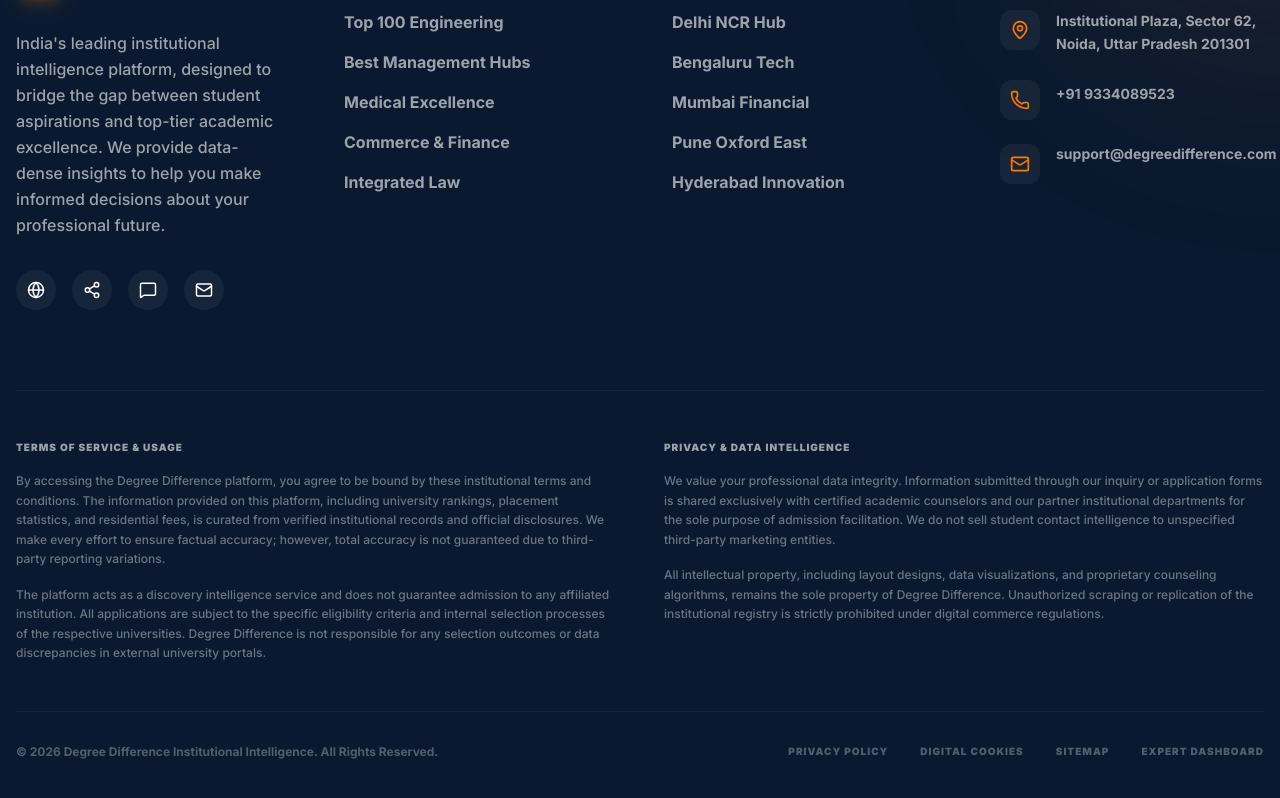
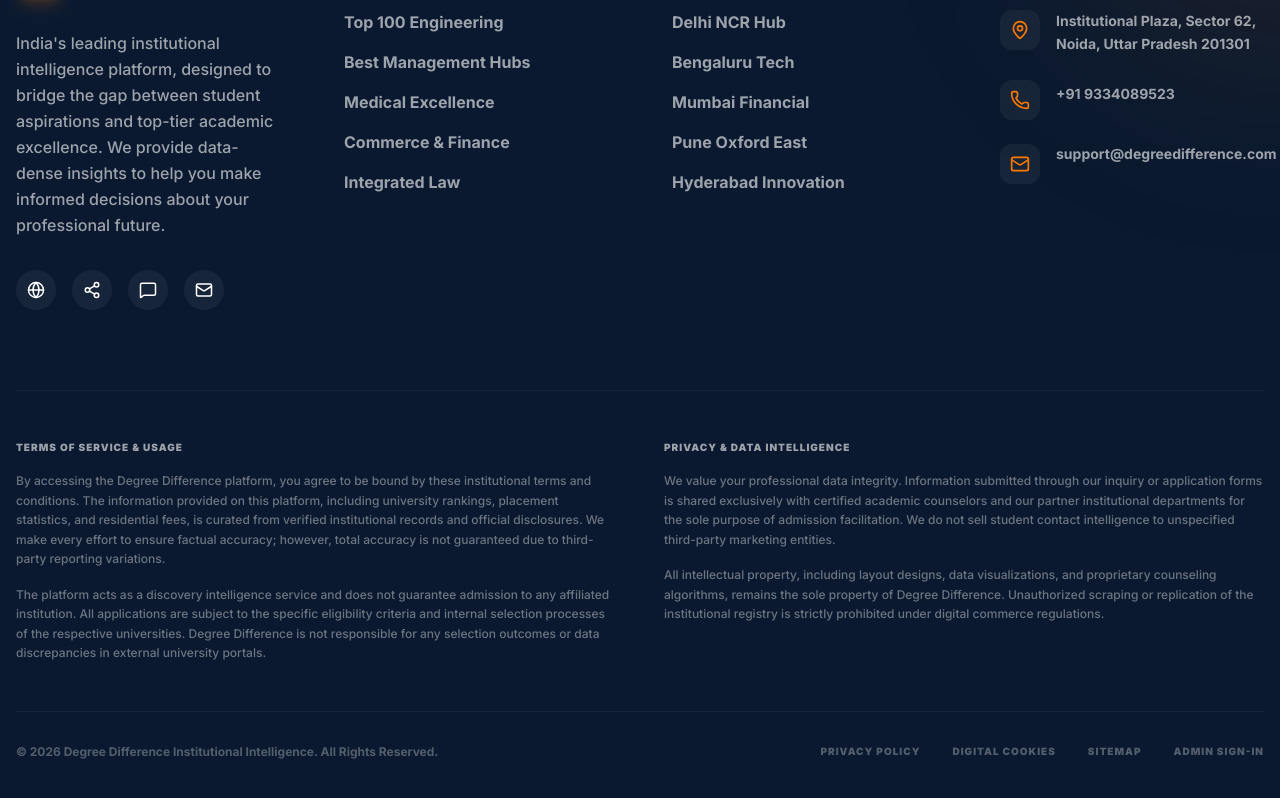
Before and after one commit to Ayush0135/college-difference, a Next.js app in the folder frontend/: page / in a window 1280 px wide. Shown: the part 6494-7292 px from the top of the page. Built offline with nearby package versions, Linux system fonts and the light colour scheme; no server answers.

Commit message:
Disable student login modal on admin route and add footer admin link

```diff
--- a/frontend/src/components/auth/LoginReminder.tsx
+++ b/frontend/src/components/auth/LoginReminder.tsx
@@ -2,14 +2,16 @@
 
 import { useEffect, useRef } from 'react'
 import { useAuth } from '@/contexts/AuthContext'
+import { usePathname } from 'next/navigation'
 
 export default function LoginReminder() {
     const { user, isAuthModalOpen, openAuthModal, isLoading } = useAuth()
     const lastPromptRef = useRef<number>(Date.now())
+    const pathname = usePathname()
 
     useEffect(() => {
-        // Don't bother if loading or already logged in
-        if (isLoading || user) return
+        // Don't bother if loading, already logged in, or on the admin route
+        if (isLoading || user || pathname?.startsWith('/admin')) return
 
         const interval = setInterval(() => {
             // Only open if it's not already open and user is still not logged in
--- a/frontend/src/components/layout/Footer.tsx
+++ b/frontend/src/components/layout/Footer.tsx
@@ -124,7 +124,7 @@
                         <Link href="#" className="hover:text-primary transition-colors">Privacy Policy</Link>
                         <Link href="#" className="hover:text-primary transition-colors">Digital Cookies</Link>
                         <Link href="#" className="hover:text-primary transition-colors">Sitemap</Link>
-                        <Link href="#" className="hover:text-primary transition-colors">Expert Dashboard</Link>
+                        <Link href="/admin" className="hover:text-primary transition-colors">Admin Sign-in</Link>
                     </div>
                 </div>
             </div>
```
